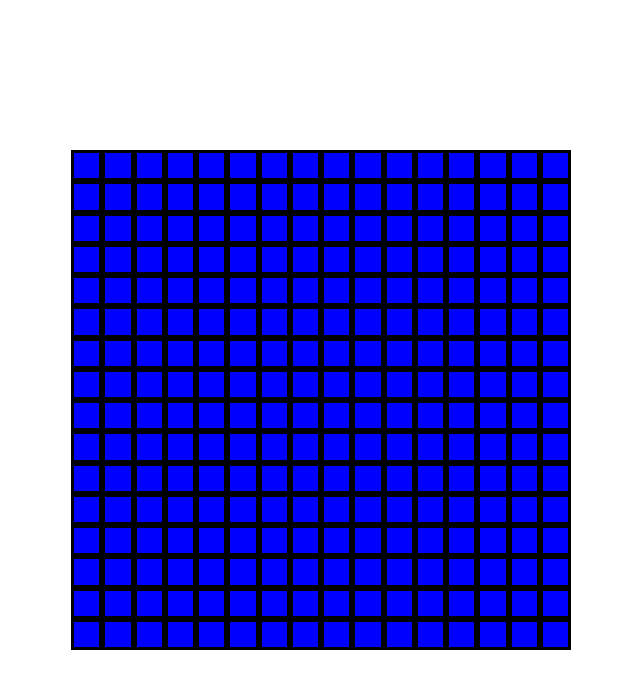
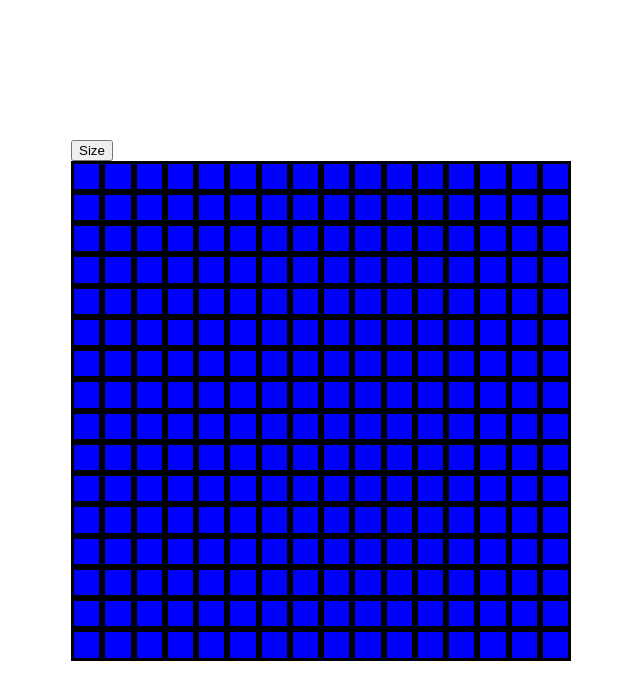
Before and after one commit to Abdulhafiz-juhar/etch-a-sketch, a plain HTML site: page index.html in a window 1280 px wide. Shown: the whole page, without its empty margins (319-959 px from the left). Drawn offline with Linux system fonts and the light colour scheme.

Commit message:
Add button on top of boxes

```diff
--- a/index.html
+++ b/index.html
@@ -8,6 +8,9 @@
     <script src="script.js" defer></script>
   </head>
   <body>
-    <div class="container"></div>
+    <div class="frame-container">
+      <button>Size</button>
+      <div class="container"></div>
+    </div>
   </body>
 </html>
```
